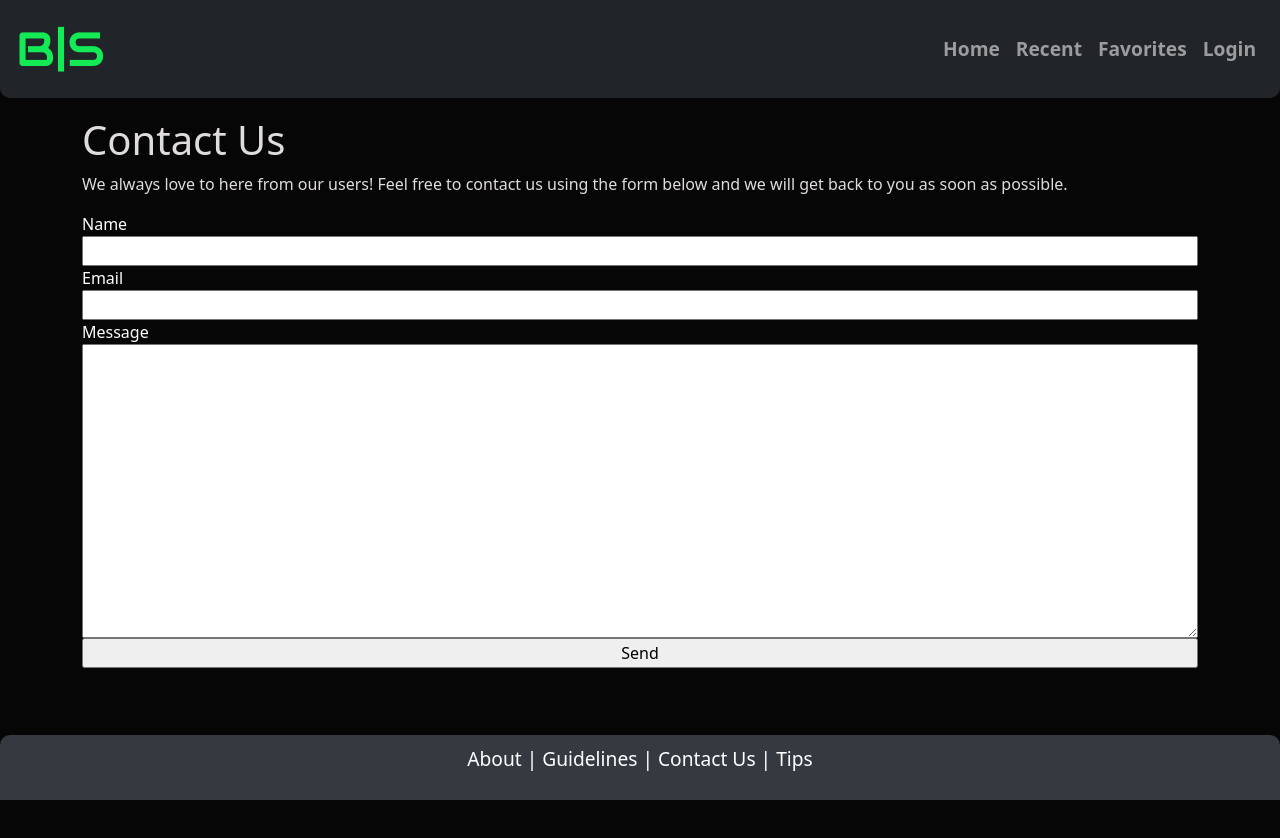
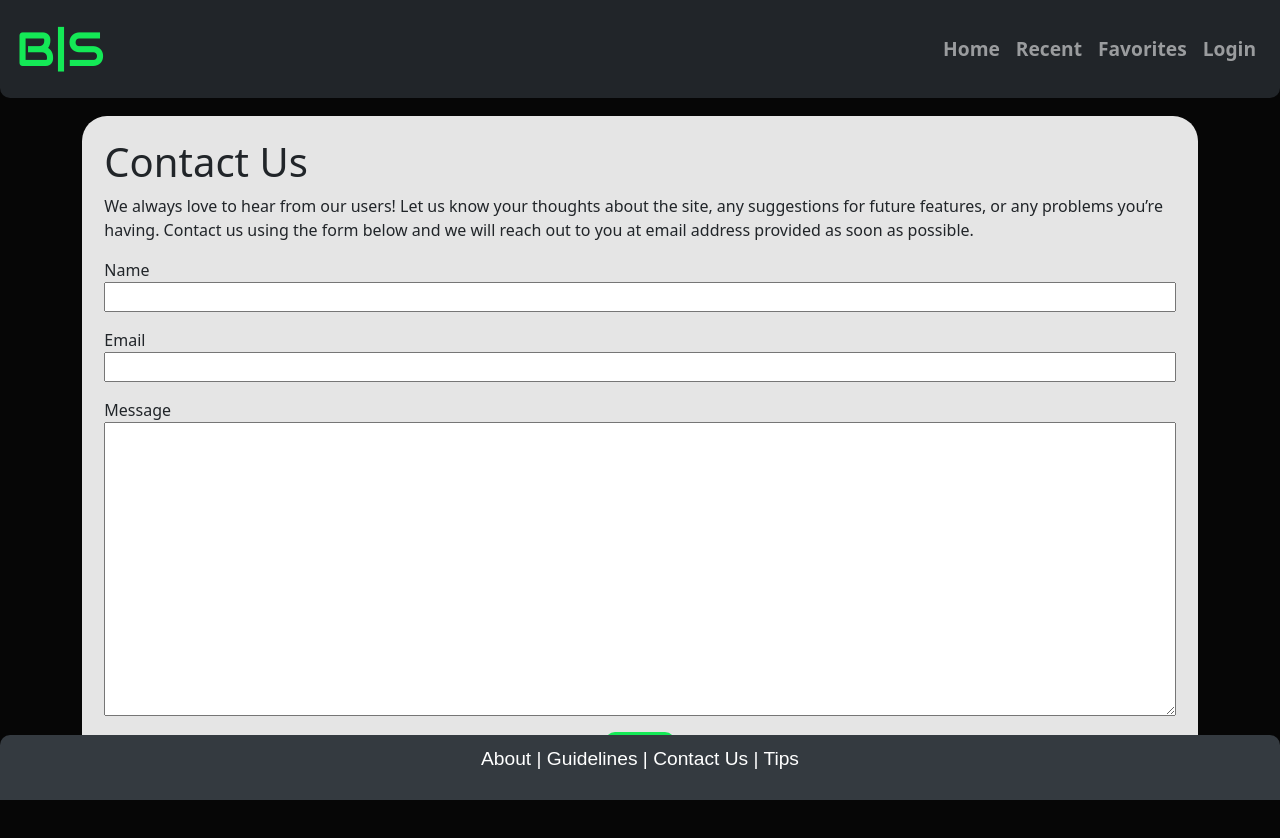
Before and after one commit to l-lavelle/blog-score, a React (Vite) app in the folder client/: page /contact in a window 1280 px wide. Shown: the top 838 px of the page. Before the commit the page ends 800 px from the top, so only its background shows below. Built offline with nearby package versions, Linux system fonts and the light colour scheme.

Commit message:
added footer content

```diff
--- a/client/src/components/Footer/About.jsx
+++ b/client/src/components/Footer/About.jsx
@@ -2,11 +2,20 @@ const AboutSite=()=>{
 
     return(
     <div className="footer-info">
-        <h1>Welcome to BlogScore</h1>
+        <h1 className="text-center">Welcome to BlogScore</h1>
         <h3>Our Mission</h3>
-        <p>This website is your go-to platform for curated content that perfectly aligns with your interests! At the heart of our service is a powerful custom recommendation engine designed to understand and anticipate user preferences. Looking to keep you up to date on all things tech and get you inspired to learn and create innovative applications. Whether your new to tech, just starting out, or already a pro blog score has content for you!</p>
+        <p>This website is your go-to platform for curated technology content that aligns with your interests! At the heart of our service is a custom recommendation engine designed to understand and anticipate your preferences. Looking to keep you up to date on all things tech, Blog Scores aims to inspire you to learn and create innovative applications. As well as give you the opportunity to share your thoughts with the Blog Score community. Whether you’re new to tech, just starting out, or already a pro, this is the place for you!</p>
         <h3>Creation of this Site</h3>
-        <p>This site began as a collaborative effort between full stack developers to create a user friendly and scablable application. Looking at backend of this site data is stored using the NoSQL database MongoDb and Mongoose an object data modeling library. GraphQL is query language used to get data from the database. Lastly authenication and authoirzation is setup using JSON (JWT) Web Tokens. The front end of the application is comprised of components written using React. If you are insterested in learning more about how the website was created check out the contact page for infomation!</p>
+        <p>Hi my name is Lauren Lavelle the lead developer for Blog Score. This site began as a collaborative effort between full stack developers to create a user friendly and scalable application. We wanted a place where tech lovers could stay up to date on all the new things coming out. I wanted to continue building the site with more capabilities to create a great user experience. Continuing to try new skills and implement new technologies and libraries to build this site has taught me a lot and helped hone my skills. I hope all of you enjoy the platform and are excited to try something new! I know for me the best way to learn tech is through building something new. </p>
+        <h3>Future Features</h3>
+        <p>Stay tuned for future developments coming soon including:
+        <li>Creating a network of friends: able to connect with other users and checkout their favorite blogs</li>
+        <li>Pictures: All blog posts will have images embedded in the post. Your profile you will be able to add a profile picture or avatar to personalize your account. </li>
+        </p>
+        <h3>Technology Stack</h3>
+        <p>Are curious to see what technologies were used to build this site? This application was created using the MERN (Mongo, Express, React, Node) stack.
+Looking at backend, data is stored using the NoSQL database MongoDb using Mongoose an object data modeling library to create model schemas. GraphQL, a query language, is used to get data from the database. Authentication and authorization is setup using JSON (JWT) Web Tokens. The front end of the application is comprised of components written using React. If you are interested in learning more about how the website was created check out the Contact Us(link) page for information!
+</p>
     </div>
     )
 }
--- a/client/src/components/Footer/Contact.jsx
+++ b/client/src/components/Footer/Contact.jsx
@@ -40,22 +40,25 @@ const Contact=()=>{
         <>
         <div className="footer-info">
             <h1>Contact Us</h1>
-            <p>We always love to here from our users! Feel free to contact us using the form below and we will get back to you as soon as possible.</p>
-        </div>
+            <p>We always love to hear from our users! Let us know your thoughts about the site, any suggestions for future features, or any problems you’re having. Contact us using the form below and we will reach out to you at email address provided as soon as possible.</p>
+
 
 
         <div >
            <form ref={form} onSubmit={sendEmail} className='d-flex flex-column'>
-             <label style={{color:"white"}}>Name</label>
-             <input onChange={updateData} value={emailData.user_name} type="text" name="user_name" />
-             <label style={{color:"white"}}>Email</label>
-             <input onChange={updateData} value={emailData.user_email} type="email" name="user_email" />
-             <label style={{color:"white"}}>Message</label>
-             <textarea onChange={updateData} value={emailData.message} rows={12} name="message" />
-             <input type="submit" value="Send" />
+             <label >Name</label>
+             <input className='mb-3' onChange={updateData} value={emailData.user_name} type="text" name="user_name" />
+             <label >Email</label>
+             <input className='mb-3' onChange={updateData} value={emailData.user_email} type="email" name="user_email" />
+             <label >Message</label>
+             <textarea className='mb-3' onChange={updateData} value={emailData.message} rows={12} name="message" />
+              <div className='text-center'>
+             <input style={{borderRadius: "10px", padding: '5px', background: "#14e956" , border: "black", color:"black"}} className="text-center ps-3 pe-3" type="submit" value="Send" />
+             </div>
            </form>
            {message.status==='error'?<p className='text-center mt-3' style={{color:"red"}}>{message.message}</p>:null}
            {message.status==='success'?<p className='text-center mt-3' style={{color:"green"}}>{message.message}</p>:null}
+        </div>
         </div>
 
         </>
--- a/client/src/components/Footer/Footer.css
+++ b/client/src/components/Footer/Footer.css
@@ -14,12 +14,15 @@
   border-top-right-radius: 10px;
 }
 .footer-info {
-  color: rgb(225, 220, 220);
+  background-color: rgb(229, 229, 229);
+  padding: 2%;
+  border-radius: 25px;
 }
 .footer-link {
   color: white;
   text-decoration: none;
   font-size: 1.2rem;
+  font-family: "Helvetica-Neue", sans-serif;
 }
 .footer-link:hover {
   color: #14e956;
--- a/client/src/components/Footer/Rules.jsx
+++ b/client/src/components/Footer/Rules.jsx
@@ -3,7 +3,21 @@ const Guidelines=()=>{
     return(
         <div className="footer-info">
             <h1>Community Guidelines</h1>
-            <p>We are so excitied for you to join the blog score community! We encourage you to read through and leave comments on posts</p>
+            <p>
+                We are so excited for you to join the blog score community! We encourage you to read through and interact with posts! Help us build a community where people can find content that elevates the platform and respects all of its members. To help everyone have the best possible experience, please take a look at our community guidelines:
+            </p>
+            <p>Encouraged Blog Site Usage:
+                <li>Use of constructive and kind language </li>
+                <li>Post questions and start discussions relevant to blog post information</li>
+                <li>If you see any content not following the below guidelines Contact US (link) and we will review</li>
+            </p>
+            <p>Restrictions:
+                <li>Spam</li>
+                <li>Irrvelant comments</li>
+                <li>Threatening, defamatory, obscene, or profane comments</li>
+                <li>Any comments that are deemed offense</li>
+                We thank you in advance for refraining from performing any of the following. If there are comments that do not follow the rules, the owner of this blog reserves the right to edit or delete any comments submitted to the blog without notice.
+            </p>
         </div>
     )
 }
```
Also changed, not shown: client/src/components/Profile/TopKeywords.jsx (+6 -2 lines).
